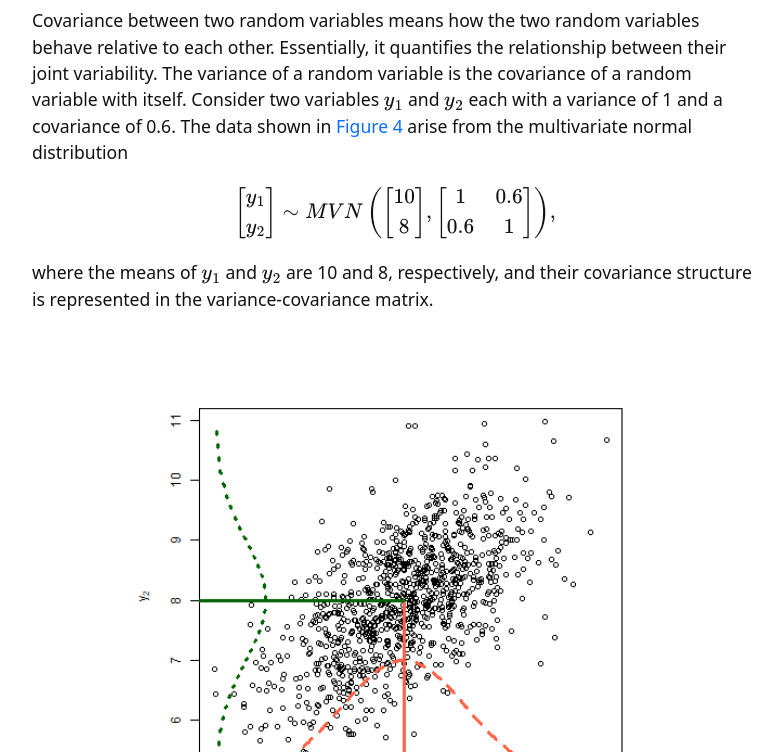
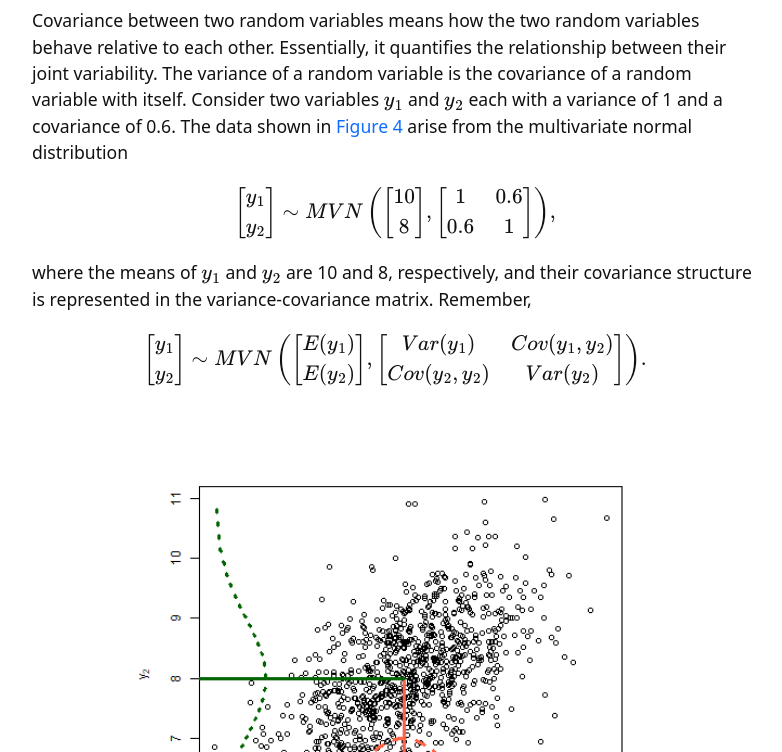
Before and after one commit to jlacasa/mixed-models-spring25, a Jekyll site: the page built from content/1-intro.md, in a window 1280 px wide and 900 px high, scrolled down 5396 px, cut to the strip 0-752 px from the top of the window. Shown: the whole strip, without its empty margins (245-1027 px from the left). Built offline with Jekyll 4.4.1, drawn with Linux system fonts in a browser that asks for light colours; formulas are drawn with MathJax 3.

Commit message:
var covar

```diff
--- a/content/1-intro.md
+++ b/content/1-intro.md
@@ -166,7 +166,9 @@ The data shown in [Figure 4](#multivariate_normal) arise from the multivariate n
 
 $$\begin{bmatrix}y_1 \\ y_2 \end{bmatrix} \sim MVN \left( \begin{bmatrix} 10 \\ 8 \end{bmatrix} , \begin{bmatrix}1 & 0.6 \\ 0.6 & 1 \end{bmatrix} \right),$$
 
-where the means of $$y_1$$ and $$y_2$$ are 10 and 8, respectively, and their covariance structure is represented in the variance-covariance matrix.
+where the means of $$y_1$$ and $$y_2$$ are 10 and 8, respectively, and their covariance structure is represented in the variance-covariance matrix. Remember,
+
+$$\begin{bmatrix}y_1 \\ y_2 \end{bmatrix} \sim MVN \left( \begin{bmatrix} E(y_1) \\ E(y_2) \end{bmatrix} , \begin{bmatrix} Var(y_1) & Cov(y_1, y_2) \\ Cov(y_2,y_2) & Var(y_2) \end{bmatrix} \right).$$
 
 {% include figure.html img="day1/normal_multivariate.jpg" alt="Multivariate Normal distribution" caption="Figure 4. Multivariate Normal distribution showing the correlation between two random normal variables." width="75%" id = "multivariate_normal" %}
 
```
